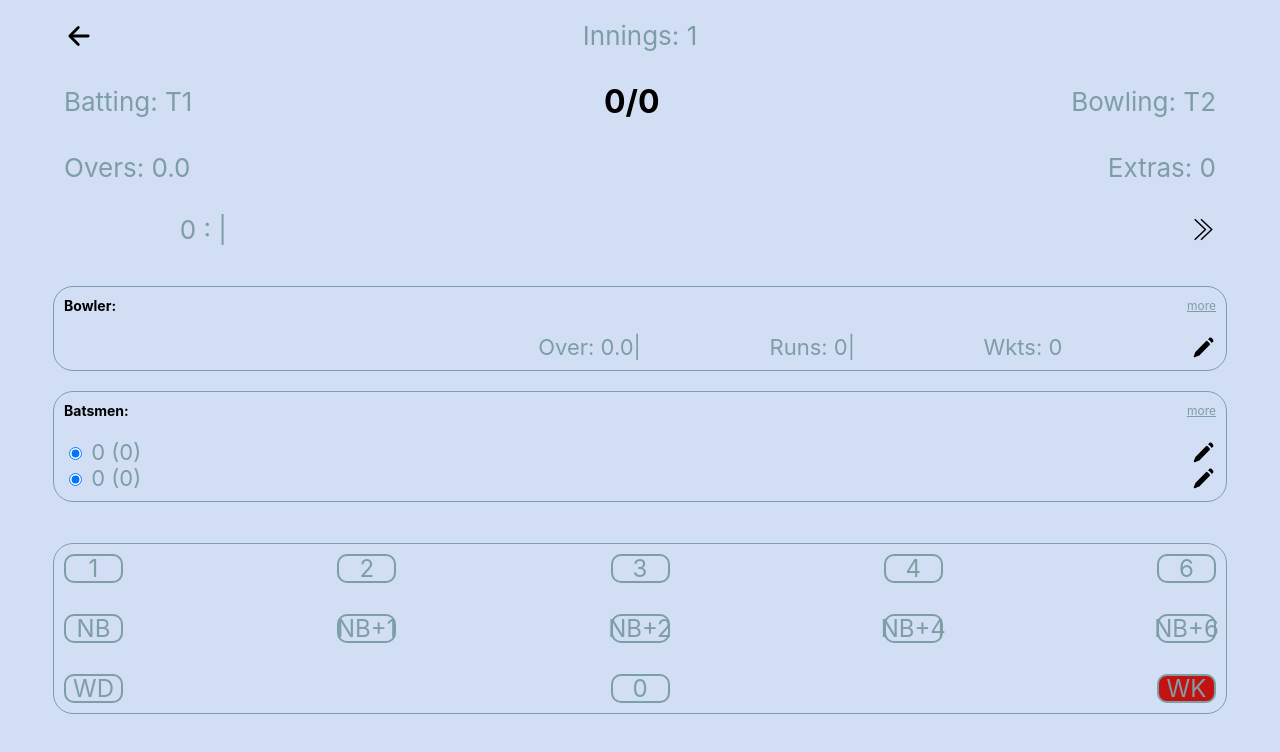
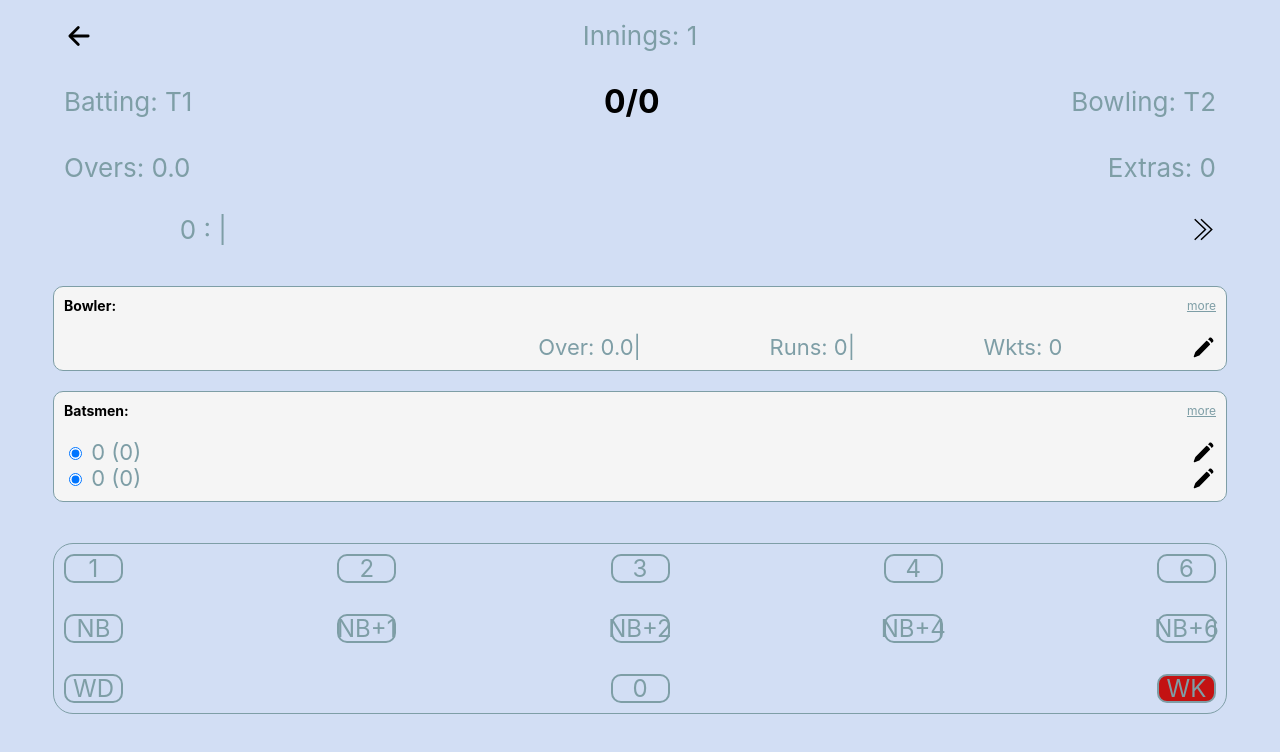
Before and after one commit to rughvi/indoorcricket, a React (Create React App) app: page /innings/1 in a window 1280 px wide. Shown: the top 752 px of the page. Built offline with nearby package versions, Linux system fonts and the light colour scheme; some icons are missing.

Commit message:
formatting sections.

```diff
--- a/src/Game/Game.tsx
+++ b/src/Game/Game.tsx
@@ -73,7 +73,7 @@ const Game = () => {
                     <div style={{width: "30px"}}></div>
                 </div>
             </div>
-            <div className="GameCard" style={{borderStyle: "solid", borderRadius: "10px", borderWidth: "thin", padding: 10, margin: 10}}>
+            <div className="GameCard" style={{borderStyle: "solid", borderRadius: "10px", borderWidth: "thin", padding: 10, margin: 10, backgroundColor: "whitesmoke"}}>
                 <div className="GameCard-header">
                     <div style={{color: "black", fontWeight: "bold"}}>Innings 1</div>
                     <button className={innings1Action !== 'Finished'? "ButtonSelected" : "Button"} disabled={innings1Action === 'Finished'} onClick={() => {startResumeInnings("1")}}>{innings1Action}</button>
@@ -90,13 +90,13 @@ const Game = () => {
                 <div style={{fontSize: 15, "width": "100%"}}>Players :</div>
                 <div style={{display:"flex", flexDirection:"row", flexWrap:"wrap", justifyContent:"space-between", alignItems:"center", fontSize: 12, "width": "100%"}}>
                     {currentGame.game.teamBattingFirst === Teams.One?
-                        currentGame.game.team1.map(p => (<div style={{padding: "5px 10px"}}>{p.name}</div>)):
-                        currentGame.game.team2.map(p => (<div style={{padding: "5px 5px", backgroundColor: "#efefef", color:"gray", borderRadius: "10px", marginRight: "2px"}}>{p.name}</div>))}
+                        currentGame.game.team1.map(p => (<div style={{padding: "5px 5px", backgroundColor: "#efefef", color:"black", borderRadius: "10px", marginRight: "2px"}}>{p.name}</div>)):
+                        currentGame.game.team2.map(p => (<div style={{padding: "5px 5px", backgroundColor: "#efefef", color:"black", borderRadius: "10px", marginRight: "2px"}}>{p.name}</div>))}
                 </div>
                 <br/>
                 <button className="Button" disabled={innings1Action === 'Finished'} onClick={() => {endInningsFn("1")}}>End innings</button>
             </div>
-            <div className="GameCard"  style={{borderStyle: "solid", borderRadius: "10px", borderWidth: "thin", padding: 10}}>
+            <div className="GameCard"  style={{borderStyle: "solid", borderRadius: "10px", borderWidth: "thin", padding: 10, backgroundColor: "whitesmoke"}}>
                 <div className="GameCard-header">
                     <div style={{color: "black", fontWeight: "bold"}} >Innings 2</div>
                     <button className={ innings1Action === 'Finished' && innings2Action !== 'Finished'? "ButtonSelected" : "Button"} disabled={innings1Action !== 'Finished' || innings2Action === 'Finished'} onClick={() => {startResumeInnings("2")}}>{innings2Action}</button>
@@ -113,8 +113,8 @@ const Game = () => {
                 <div style={{fontSize: 15, "width": "100%"}}>Players :</div>
                 <div style={{display:"flex", flexDirection:"row", flexWrap:"wrap", justifyContent:"space-between", alignItems:"center", fontSize: 12, "width": "100%"}}>
                     {currentGame.game.teamBattingFirst === Teams.One?
-                        currentGame.game.team2.map(p => (<div style={{padding: "5px 10px"}}>{p.name}</div>)):
-                        currentGame.game.team1.map(p => (<div style={{padding: "5px 5px", backgroundColor: "#efefef", color:"gray", borderRadius: "10px", marginRight: "2px"}}>{p.name}</div>))}
+                        currentGame.game.team2.map(p => (<div style={{padding: "5px 5px", backgroundColor: "#efefef", color:"black", borderRadius: "10px", marginRight: "2px"}}>{p.name}</div>)):
+                        currentGame.game.team1.map(p => (<div style={{padding: "5px 5px", backgroundColor: "#efefef", color:"black", borderRadius: "10px", marginRight: "2px"}}>{p.name}</div>))}
                 </div>
                 <br/>
                 <button className="Button" disabled={innings1Action !== 'Finished' || innings2Action === 'Finished'} onClick={() => {endInningsFn("2")}}>End innings</button>
--- a/src/Game/Innings.tsx
+++ b/src/Game/Innings.tsx
@@ -220,7 +220,7 @@ const Innings = () => {
                 </div>
 
                 <br/>
-                <div className="BowlerCard">
+                <div className="BowlerCard" style={{borderStyle: "solid", borderRadius: "10px", borderWidth: "thin", padding: 10, margin: 10, backgroundColor: "whitesmoke"}}>
                     <div style={{display: "flex", flexDirection: "row", justifyContent: "space-between", alignItems: "center", marginBottom: "20px"}}>
                         <div style={{color: "black", fontWeight: "bold", fontSize: "14px"}}>Bowler:</div>
                         <div style={{fontSize: "12px", width:"100px", textAlign: "end", textDecoration:"underline"}} onClick={() => navigate(`/inningsScore/${inningsId}`)}>more</div>
@@ -235,7 +235,7 @@ const Innings = () => {
                         </div>
                     </div>
                 </div>
-                <div className="BatsmenCard">
+                <div className="BatsmenCard" style={{borderStyle: "solid", borderRadius: "10px", borderWidth: "thin", padding: 10, margin: 10, backgroundColor: "whitesmoke"}}>
                     <div style={{display: "flex", flexDirection: "row", justifyContent: "space-between", alignItems: "center", marginBottom: "20px"}}>
                         <div style={{color: "black", fontWeight: "bold", fontSize: "14px"}}>Batsmen:</div>
                         <div style={{fontSize: "12px", width:"100px", textAlign: "end", textDecoration:"underline"}} onClick={() => navigate(`/inningsScore/${inningsId}`)}>more</div>
```
